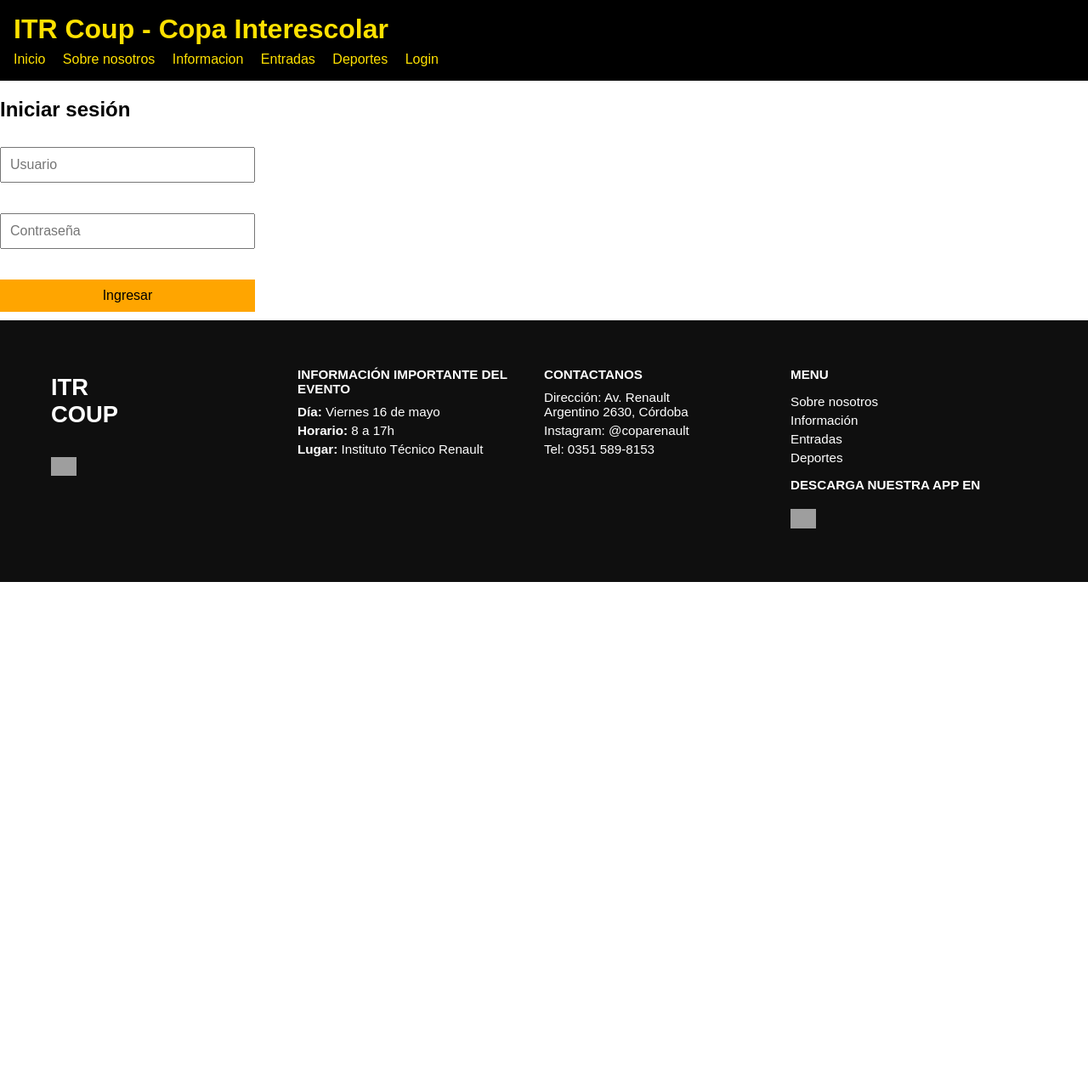
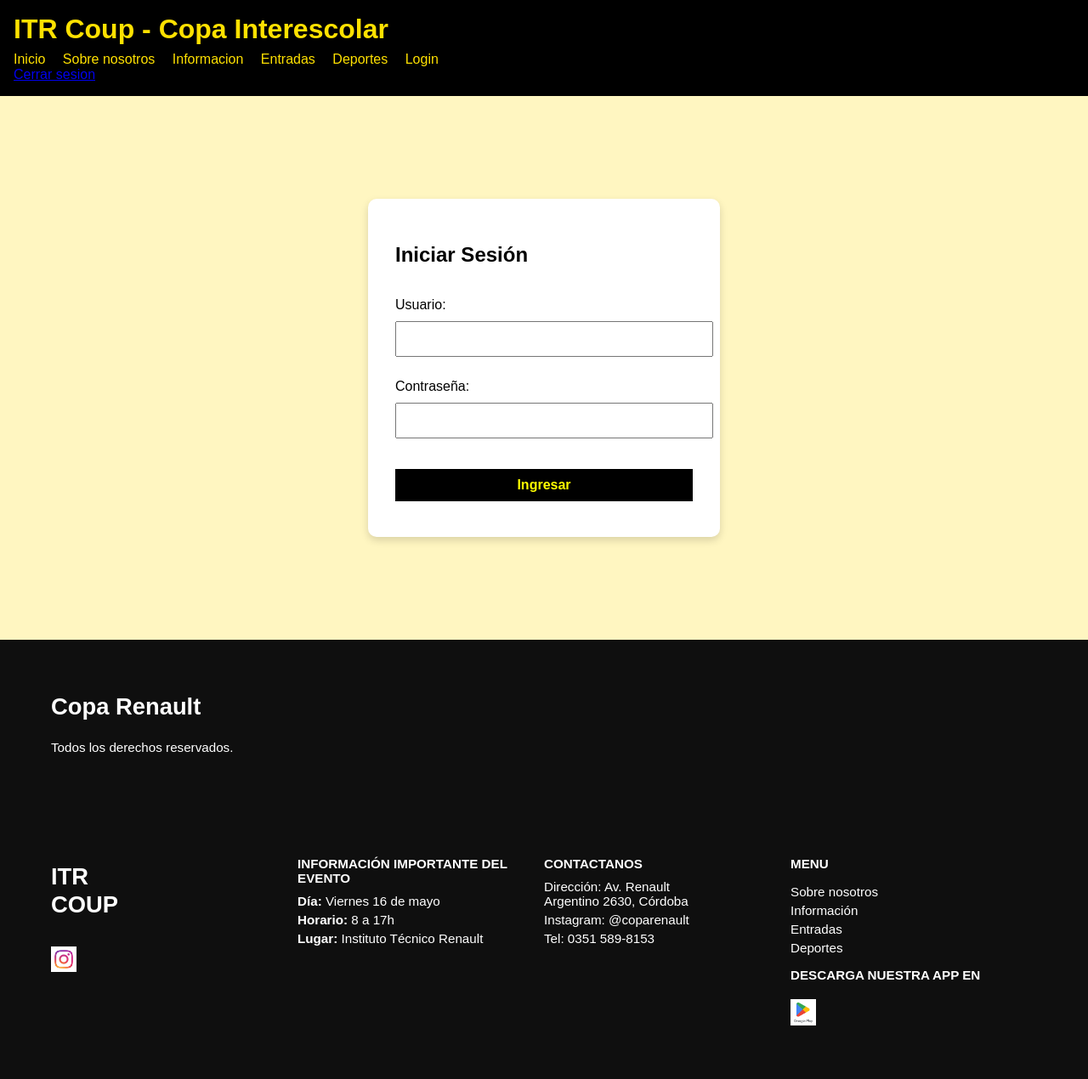
Before and after one commit to OriDaer/App_ItrCoup, a Flask app: page /login in a window 1280 px wide. Shown: the whole page at 85% size. Before the commit the page ends 685 px from the top, so only its background shows below. Run offline with Flask 3, Linux system fonts and the light colour scheme; grey boxes are pictures that could not be loaded.

Commit message:
comenzando a incorporar db

```diff
--- a/app.py
+++ b/app.py
@@ -1,37 +1,84 @@
-from flask import Flask, render_template
+from flask import Flask, request, render_template, session, redirect
 from flask_sqlalchemy import SQLAlchemy
 
 app = Flask(__name__)
+app.secret_key = "clave_secreta"
 
-@app.route('/')
+app.config['SQLALCHEMY_DATABASE_URI'] = 'mysql+mysqlconnector://root:root@localhost:3306/itr'
+app.config['SQLALCHEMY_TRACK_MODIFICATIONS'] = False
+
+db = SQLAlchemy(app)
+
+# Modelo de tabla
+class Usuario(db.Model):
+    __tablename__ = 'usuario'
+    id = db.Column(db.Integer, primary_key=True)
+    usuario = db.Column(db.String(50), unique=True, nullable=False)
+    contraseña = db.Column(db.String(50), nullable=False)
+
+@app.route("/")
 def index():
-    return render_template("index.html")
+    if "usuario" not in session:
+        return redirect("/login")
+    return render_template("index.html", usuario=session["usuario"])
+
+@app.route("/login")
+def login():
+    if "usuario" in session:
+        return redirect("/")
+    return render_template("login.html")
+
+@app.route("/iniciar_sesion", methods=["POST"])
+def iniciar_sesion():
+    usuario = request.form.get("usuario", "")
+    contraseña = request.form.get("contraseña", "")
+    user = Usuario.query.filter_by(usuario=usuario, contraseña=contraseña).first()
+    if user:
+        session["usuario"] = user.usuario
+        return redirect("/")
+    else:
+        return render_template("login.html", error="Usuario o contraseña incorrectos")
 
 @app.route('/nosotros')
 def nosotros():
-    return render_template("nosotros.html")
+    if "usuario" not in session:
+        return redirect("/login")
+    return render_template("nosotros.html" , usuario=session["usuario"])
 
 @app.route('/informacion')
 def informacion():
-    return render_template("informacion.html")
+    if "usuario" not in session:
+        return redirect("/login")
+    return render_template("informacion.html", usuario=session["usuario"])
 
 @app.route('/entradas')
 def entradas():
-    return render_template("entradas.html")
-
-@app.route('/login')
-def login():
-    return render_template("login.html")
+    if "usuario" not in session:
+        return redirect("/login")
+    return render_template("entradas.html", usuario=session["usuario"])
 
 @app.route('/deportes')
 def deportes():
-    return render_template("deportes.html")
+    if "usuario" not in session:
+        return redirect("/login")
+    return render_template("deportes.html", usuario=session["usuario"])
 
 @app.route('/entrada-general')
 def entrada_general():
-    return render_template("entrada-general.html")
+    if "usuario" not in session:
+        return redirect("/login")
+    return render_template("entrada-general.html", usuario=session["usuario"])
+
 @app.route('/inscripcion-equipo')
 def inscripcion_equipo():
-    return render_template("inscripcion-equipo.html")
+    if "usuario" not in session:
+        return redirect("/login")
+    return render_template("inscripcion-equipo.html", usuario=session["usuario"])
+
+@app.route("/logout")
+def logout():
+    session.pop("usuario", None)
+    return redirect("/login")
+
 if __name__ == '__main__':
     app.run(debug=True)
--- a/static/css/style.css
+++ b/static/css/style.css
@@ -229,7 +229,6 @@ nav a {
 }
 
 .sobre-nosotros-preview {
-    background-image: url('./img/SNosotros-preview.png');
     display: flex;
     background-color: #f7db5d;
     padding: 60px 30px;
@@ -247,13 +246,6 @@ nav a {
     border: none;
 }
 
-.sobre-nosotros-preview{
-    flex: 1;
-    text-align: right;
-    max-width: 100%;
-    height: auto;
-    border-radius: 8px;
-}
 /*inscripcion*/
 input, select, button {
     margin: 10px 0;
@@ -282,12 +274,15 @@ button {
     max-width: 1200px;
     width: 100%;
 }
-.imagen_compra {
-    flex: 1;
-    position: relative;
-    height: 400px; /* Altura fija para mantener proporciones */
-    overflow: hidden;
+.compra-container {
+    display: flex;
+    align-items: center;
+    justify-content: center;
+    background-color: #f9e47d;
+    gap: 40px;
+    flex-wrap: wrap; /* por si se achica en móviles */
 }
+
 .imagen-entrada img {
     width: 100%;
     height: 100%;
@@ -397,3 +392,36 @@ button {
 .boton-reservar:hover {
     background-color: #d1a739;
 }
+
+.login {
+    display: flex;
+    justify-content: center;
+    align-items: center;
+    min-height: 80vh;
+    background-color: #fff6c1;
+}
+
+.login form {
+    background-color: white;
+    padding: 2rem;
+    border-radius: 10px;
+    box-shadow: 0 4px 10px rgba(0,0,0,0.15);
+    width: 100%;
+    max-width: 350px;
+}
+
+.login input, .login button {
+    width: 100%;
+}
+
+.login button {
+    background-color: #000;
+    color: yellow;
+    border: none;
+    cursor: pointer;
+    font-weight: bold;
+}
+
+.login button:hover {
+    background-color: #222;
+}
--- a/templates/base.html
+++ b/templates/base.html
@@ -3,7 +3,7 @@
 <head>
     <meta charset="UTF-8">
     <title>{% block title %}ITR Coup{% endblock %}</title>
-    <link rel="stylesheet" href="{{ url_for('static', filename='css/style.css') }}">
+    <link rel="stylesheet" href="static/css/style.css">
 </head>
 <body>
     <header>
@@ -16,6 +16,7 @@
             <a href="{{ url_for('deportes') }}">Deportes</a>
             <a href="{{ url_for('login') }}">Login</a>
         </nav>
+        <a href="/logout">Cerrar sesion</a>
     </header>
 
     <main>
@@ -26,7 +27,7 @@
     <div class="footer-col">
         <h2 class="logo">ITR<br>COUP</h2>
         <a href="https://www.instagram.com/coparenault" target="_blank">
-            <img src="{{ url_for('static', filename='img/instagram-icon.png') }}" alt="Instagram" class="social-icon">
+            <img src="static\css\img\instagram.jpeg" alt="Instagram" class="social-icon">
         </a>
     </div>
 
@@ -55,7 +56,7 @@
 
         <h3>DESCARGA NUESTRA APP EN</h3>
         <a href="#" target="_blank">
-            <img src="{{ url_for('static', filename='img/playstore.png') }}" alt="Descargar en Play Store" class="store-icon">
+            <img src="static\css\img\playstore.png" alt="Descargar Play Store" class="store-icon">
         </a>
     </div>
 </footer>
--- a/templates/entradas.html
+++ b/templates/entradas.html
@@ -9,11 +9,11 @@
 
     <div class="opciones">
         <div class="opcion">
-            <img class="opcion-img" src="{{ url_for('static', filename='static/img/fondo-nosotros.jpg') }}" alt="Entrada general">
+            <img class="opcion-img" src="static\css\img\fondo-nosotros.jpg" alt="Entrada general">
             <a href="{{url_for('entrada_general') }}" class="boton">COMPRAR ENTRADA GENERAL</a>
         </div>
         <div class="opcion">
-            <img class="opcion-img" src="{{ url_for('static', filename='img/copa renault.png') }}" alt="Inscripción equipo">
+            <img class="opcion-img" src="static/css/img/copa renault.png" alt="Inscripción equipo">
             <a href="{{ url_for('inscripcion_equipo') }}"  class="boton">INSCRIPCIÓN DE MI EQUIPO</a>
         </div>
     </div>
--- a/templates/login.html
+++ b/templates/login.html
@@ -1,12 +1,36 @@
 {% extends 'base.html' %}
 {% block title %}Login - ITR Coup{% endblock %}
 {% block content %}
-<section class="login">
-    <h2>Iniciar sesión</h2>
-    <form method="POST">
-        <input type="text" placeholder="Usuario">
-        <input type="password" placeholder="Contraseña">
-        <button type="submit">Ingresar</button>
-    </form>
-</section>
+<!DOCTYPE html>
+<html lang="es">
+<head>
+    <meta charset="UTF-8">
+    <title>Login</title>
+    <link rel="stylesheet" href="{{ url_for('static', filename='styles.css') }}">
+</head>
+<body>
+    <div class="login">
+        <form method="POST" action="/iniciar_sesion">
+            <h2>Iniciar Sesión</h2>
+            <label>Usuario:
+            <input type="text" name="usuario" id="usuario" required>
+            </label>
+            <label>Contraseña:
+            <input type="password" name="contraseña" id="contraseña" required>
+            </label>
+            <button type="submit">Ingresar</button>
+        </form>
+        {% if error %}
+            <p style="color: red;">{{ error }}</p>
+        {% endif %}
+    </div>
+
+    <footer class="footer">
+        <div class="footer-col">
+            <h2 class="logo">Copa Renault</h2>
+            <p>Todos los derechos reservados.</p>
+        </div>
+    </footer>
+</body>
+</html>
 {% endblock %}
```
Also changed, not shown: templates/index.html (+5 -6 lines), static/css/img/instagram.jpeg (added), static/css/img/playstore.png (added).
